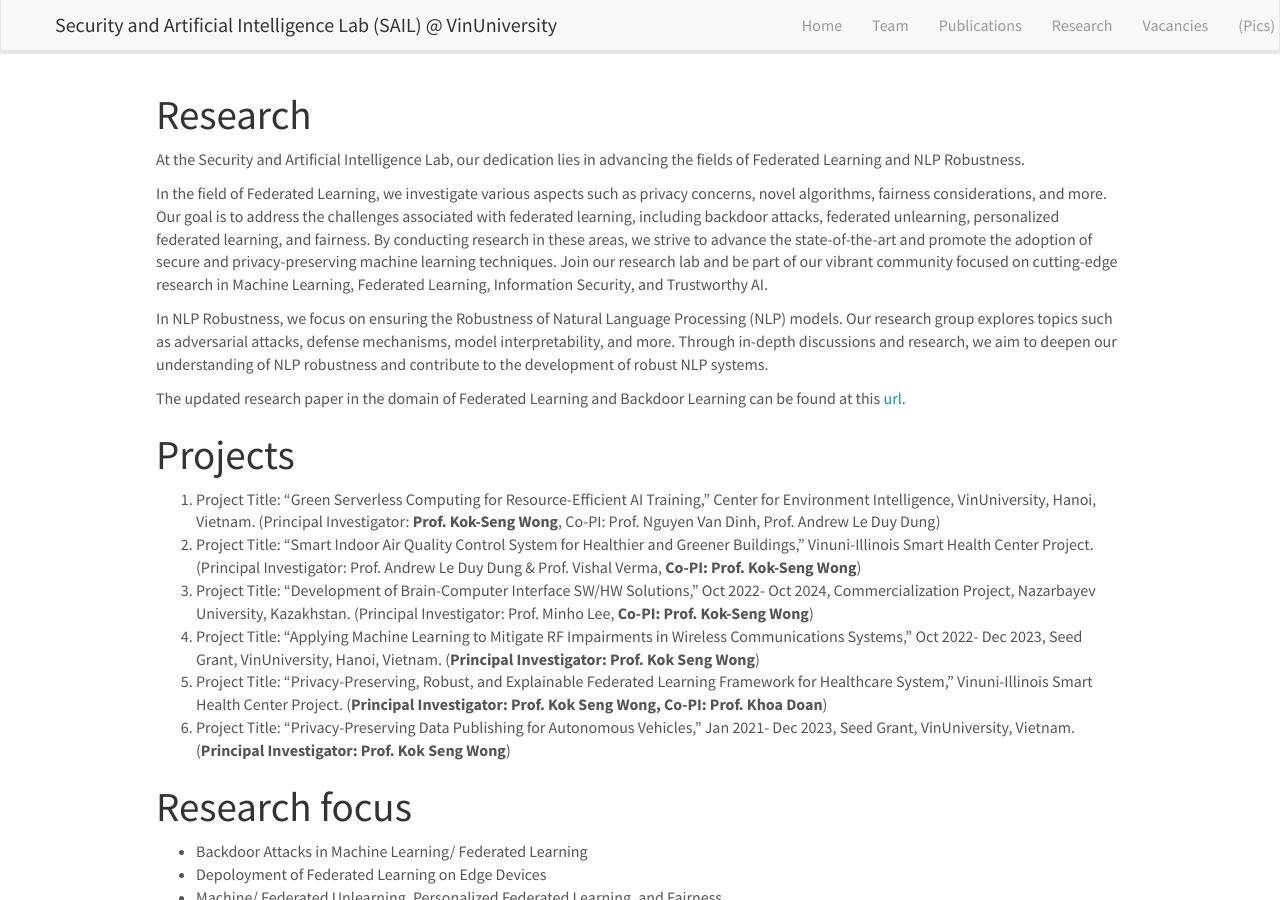
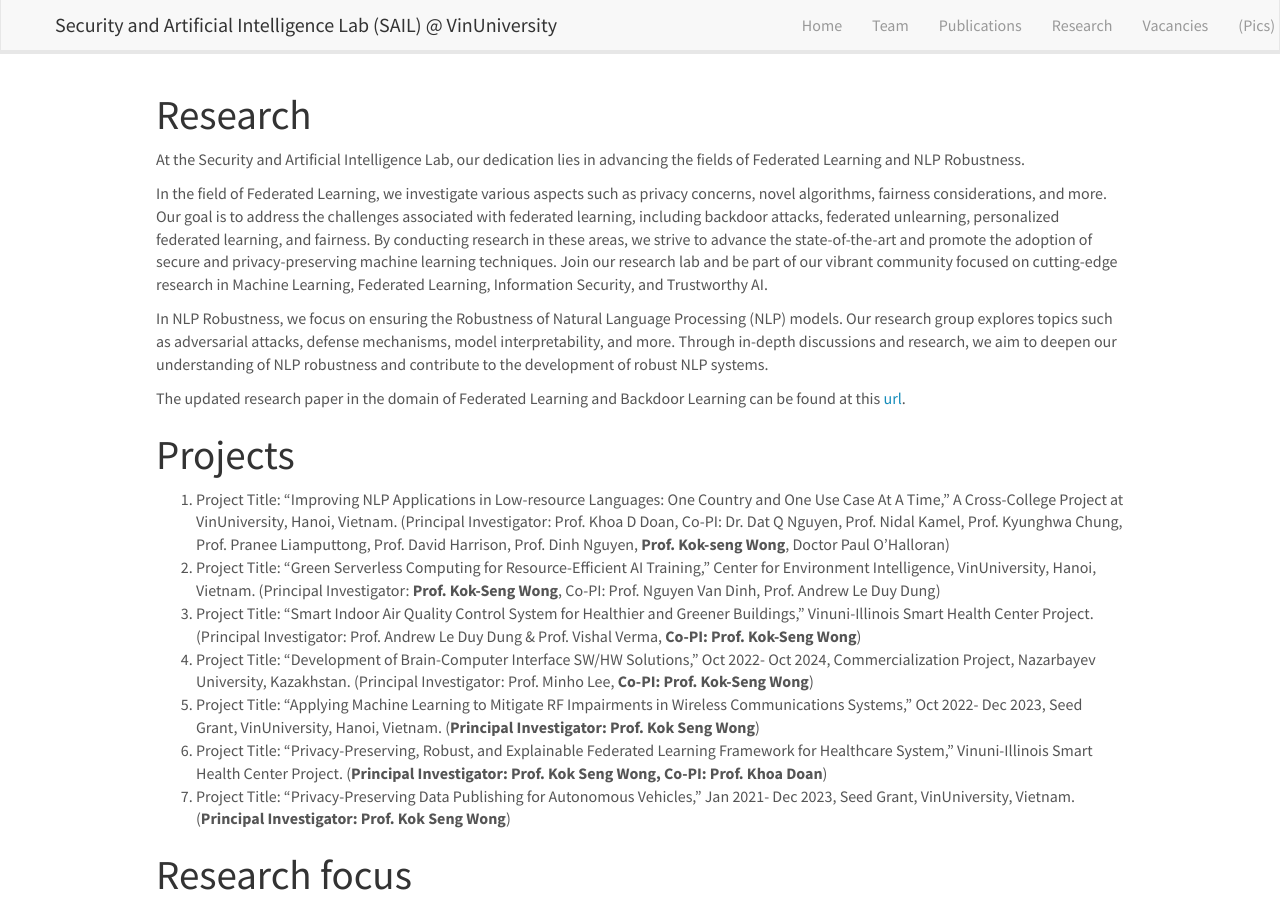
Before and after one commit to sail-research/sail-web, a Jekyll site: the page built from _pages/research.md, in a window 1280 px wide and 900 px high. Built offline with Jekyll 4.4.1, drawn with Linux system fonts in a browser that asks for light colours; nearby versions of some CDN libraries.

Commit message:
update Oct 4 2024

```diff
--- a/_data/news.yml
+++ b/_data/news.yml
@@ -1,3 +1,6 @@
+- date: October, 2024
+  headline: "New Project Launch: **Improving NLP Applications in Low-resource Languages: One Country and One Use Case At A Time**, A Cross-College Project at VinUniversity"
+
 - date: October, 2024
   headline: "New Project: **Green Serverless Computing for Resource-Efficient AI Training** at the Center for Environment Intelligence, VinUniversity, Hanoi, Vietnam."
 
--- a/_pages/research.md
+++ b/_pages/research.md
@@ -16,12 +16,13 @@
 The updated research paper in the domain of Federated Learning and Backdoor Learning can be found at this [url](https://mtuann.shinyapps.io/research-papers/).
 
 # Projects
-1. Project Title: "Green Serverless Computing for Resource-Efficient AI Training," Center for Environment Intelligence, VinUniversity, Hanoi, Vietnam. (Principal Investigator: **Prof. Kok-Seng Wong**, Co-PI: Prof. Nguyen Van Dinh, Prof. Andrew Le Duy Dung)
-2. Project Title: "Smart Indoor Air Quality Control System for Healthier and Greener Buildings,"  Vinuni-Illinois Smart Health Center Project. (Principal Investigator: Prof. Andrew Le Duy Dung & Prof. Vishal Verma, **Co-PI: Prof. Kok-Seng Wong**)
-3. Project Title: "Development of Brain-Computer Interface SW/HW Solutions," Oct 2022- Oct 2024, Commercialization Project, Nazarbayev University, Kazakhstan. (Principal Investigator: Prof. Minho Lee, **Co-PI: Prof. Kok-Seng Wong**)
-4. Project Title: "Applying Machine Learning to Mitigate RF Impairments in Wireless Communications Systems," Oct 2022- Dec 2023, Seed Grant, VinUniversity, Hanoi, Vietnam. (**Principal Investigator: Prof. Kok Seng Wong**)
-5. Project Title: "Privacy-Preserving, Robust, and Explainable Federated Learning Framework for Healthcare System," Vinuni-Illinois Smart Health Center Project. (**Principal Investigator: Prof. Kok Seng Wong, Co-PI: Prof. Khoa Doan**)
-6. Project Title: "Privacy-Preserving Data Publishing for Autonomous Vehicles," Jan 2021- Dec 2023, Seed Grant, VinUniversity, Vietnam. (**Principal Investigator: Prof. Kok Seng Wong**)
+1. Project Title: "Improving NLP Applications in Low-resource Languages: One Country and One Use Case At A Time," A Cross-College Project at VinUniversity, Hanoi, Vietnam. (Principal Investigator: Prof. Khoa D Doan, Co-PI: Dr. Dat Q Nguyen, Prof. Nidal Kamel, Prof. Kyunghwa Chung, Prof. Pranee Liamputtong, Prof. David Harrison, Prof. Dinh Nguyen, **Prof. Kok-seng Wong**, Doctor Paul O'Halloran)
+2. Project Title: "Green Serverless Computing for Resource-Efficient AI Training," Center for Environment Intelligence, VinUniversity, Hanoi, Vietnam. (Principal Investigator: **Prof. Kok-Seng Wong**, Co-PI: Prof. Nguyen Van Dinh, Prof. Andrew Le Duy Dung)
+3. Project Title: "Smart Indoor Air Quality Control System for Healthier and Greener Buildings,"  Vinuni-Illinois Smart Health Center Project. (Principal Investigator: Prof. Andrew Le Duy Dung & Prof. Vishal Verma, **Co-PI: Prof. Kok-Seng Wong**)
+4. Project Title: "Development of Brain-Computer Interface SW/HW Solutions," Oct 2022- Oct 2024, Commercialization Project, Nazarbayev University, Kazakhstan. (Principal Investigator: Prof. Minho Lee, **Co-PI: Prof. Kok-Seng Wong**)
+5. Project Title: "Applying Machine Learning to Mitigate RF Impairments in Wireless Communications Systems," Oct 2022- Dec 2023, Seed Grant, VinUniversity, Hanoi, Vietnam. (**Principal Investigator: Prof. Kok Seng Wong**)
+6. Project Title: "Privacy-Preserving, Robust, and Explainable Federated Learning Framework for Healthcare System," Vinuni-Illinois Smart Health Center Project. (**Principal Investigator: Prof. Kok Seng Wong, Co-PI: Prof. Khoa Doan**)
+7. Project Title: "Privacy-Preserving Data Publishing for Autonomous Vehicles," Jan 2021- Dec 2023, Seed Grant, VinUniversity, Vietnam. (**Principal Investigator: Prof. Kok Seng Wong**)
 
 # Research focus
 - Backdoor Attacks in Machine Learning/ Federated Learning
```
Also changed, not shown: _data/undergrad_students.yml (+0 -17 lines).
